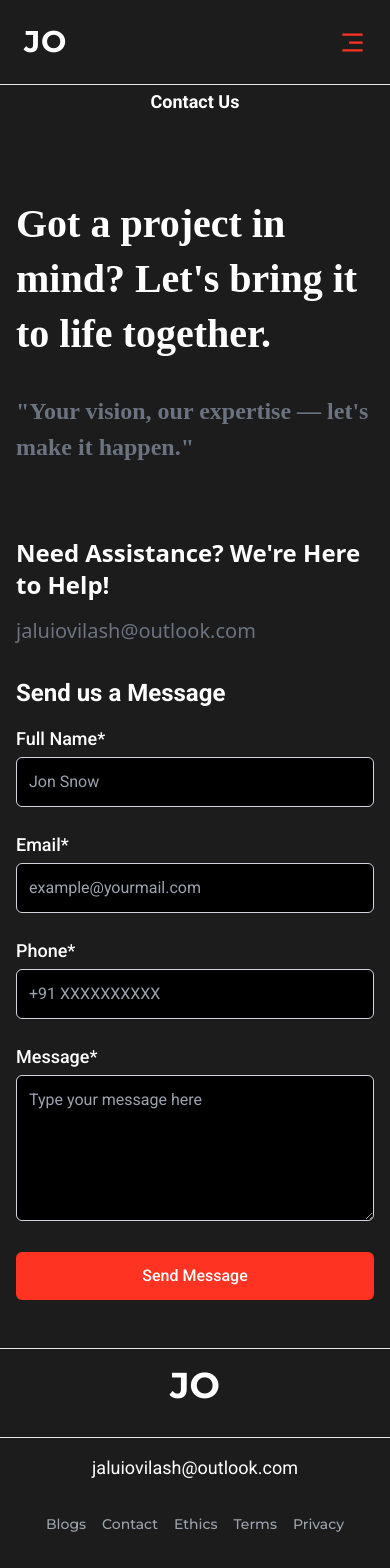
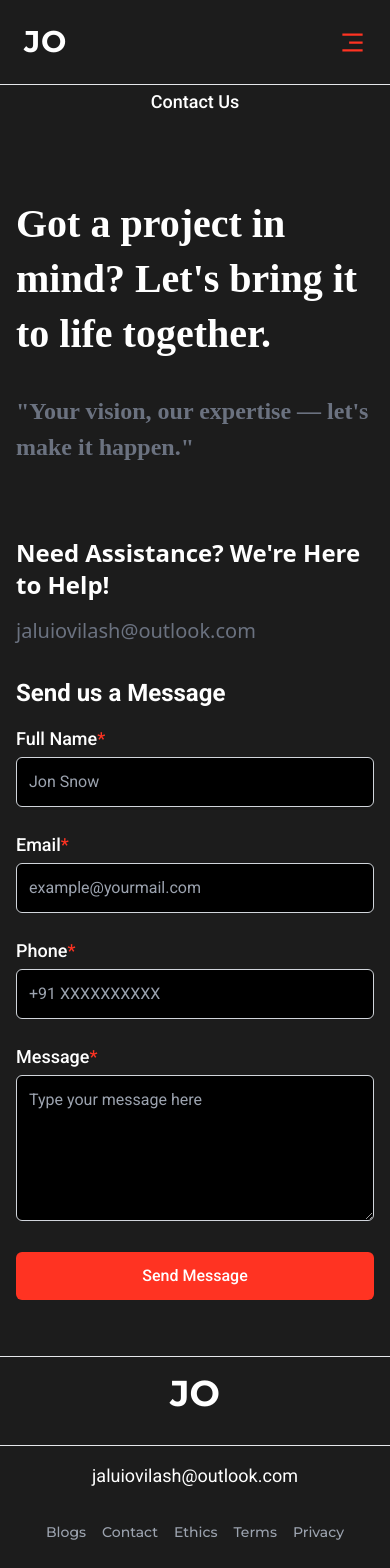
Before and after one commit to jaluiovilash/jaluiovilash-web-app, a React (Vite) app: page /contact in a window 390 px wide. Shown: the top 1568 px of the page. Built offline with nearby package versions, Linux system fonts and the light colour scheme; no server answers.

Commit message:
small update for UI

```diff
--- a/src/components/MaintenancePage.jsx
+++ b/src/components/MaintenancePage.jsx
@@ -1,7 +1,7 @@
 const MaintenancePage = () => {
   return (
     <div className="flex items-center justify-center min-h-screen bg-gradient-to-r from-black-100 to-black-300">
-      <div className="max-w-md p-8 text-center bg-white rounded-2xl shadow-xl">
+      <div className="max-w-md p-8 text-center bg-white md:rounded-2xl shadow-xl">
         {/* Icon */}
         <div className="flex justify-center mb-6">
           <div className="p-4 bg-blue-100 rounded-full">
@@ -30,7 +30,7 @@ const MaintenancePage = () => {
         {/* 404 Image */}
         <div className="flex justify-center mb-6">
           <img
-            src="https://img.freepik.com/free-vector/404-error-with-tired-person-concept-illustration_114360-7899.jpg?t=st=1737698544~exp=1737702144~hmac=536716466bcaeef895de4938c7466adc12774835c5619a6ea33529c234beac6d&w=740" // Replace this with your image URL
+            src="https://img.freepik.com/free-vector/404-error-with-tired-person-concept-illustration_114360-7899.jpg?t=st=1737698544~exp=1737702144~hmac=536716466bcaeef895de4938c7466adc12774835c5619a6ea33529c234beac6d&w=740"
             alt="404 Not Found"
             className="w-auto h-46 object-contain"
           />
--- a/src/container/Blog/Blog.jsx
+++ b/src/container/Blog/Blog.jsx
@@ -20,7 +20,7 @@ function Blogs() {
           publications(first: 1) {
             edges {
               node {
-                posts(first: 12, after: "${cursor || ""}") {
+                posts(first: 3, after: "${cursor || ""}") {
                   edges {
                     node {
                       title
@@ -169,7 +169,7 @@ function Blogs() {
       {hasNextPage && !loading && (
         <button
           onClick={() => fetchBlogs(endCursor)}
-          className="flex items-center px-6 py-3 bg-blue-100 hover:bg-blue-200 rounded-md mx-auto mt-8"
+          className="flex items-center px-6 py-3 border-0 text-white hover:text-white bg-orange-600 hover:bg-orange-400 rounded-md mx-auto mt-8"
         >
           {loading ? "Loading..." : "Show More"}
         </button>
--- a/src/container/Contact/Contact.jsx
+++ b/src/container/Contact/Contact.jsx
@@ -100,9 +100,9 @@ const Contact = () => {
       <div className="navbar">
         <Navbar />
       </div>
-      <div id="contact" className="py-12 sm:py-16 md:py-20 pt-20 lg:pt-36">
+      <div id="contact" className="py-14 sm:py-16 md:py-20 pt-20 lg:pt-36">
         <div className="container mx-auto px-4 sm:px-6 lg:px-8 max-w-full sm:max-w-[620px] md:max-w-[1060px] lg:max-w-[1200px] xl:max-w-[1400px]">
-          <h2 className="text-arka text-center text-lg font-semibold py-2 mb-10">
+          <h2 className="text-arka text-center text-lg font-medium py-2 mb-10">
             Contact Us
           </h2>
           <div className="grid grid-cols-1 gap-8 md:grid-cols-2">
@@ -141,7 +141,7 @@ const Contact = () => {
                     htmlFor="name"
                     className="block text-lg font-medium mb-1"
                   >
-                    Full Name*
+                    Full Name<span className="text-portfolio">*</span>
                   </label>
                   <input
                     type="text"
@@ -159,7 +159,7 @@ const Contact = () => {
                     htmlFor="email"
                     className="block text-lg font-medium mb-1"
                   >
-                    Email*
+                    Email<span className="text-portfolio">*</span>
                   </label>
                   <input
                     type="email"
@@ -177,7 +177,7 @@ const Contact = () => {
                     htmlFor="phone"
                     className="block text-lg font-medium mb-1"
                   >
-                    Phone*
+                    Phone<span className="text-portfolio">*</span>
                   </label>
                   <input
                     type="tel"
@@ -195,7 +195,7 @@ const Contact = () => {
                     htmlFor="message"
                     className="block text-lg font-medium mb-1"
                   >
-                    Message*
+                    Message<span className="text-portfolio">*</span>
                   </label>
                   <textarea
                     id="message"
```
